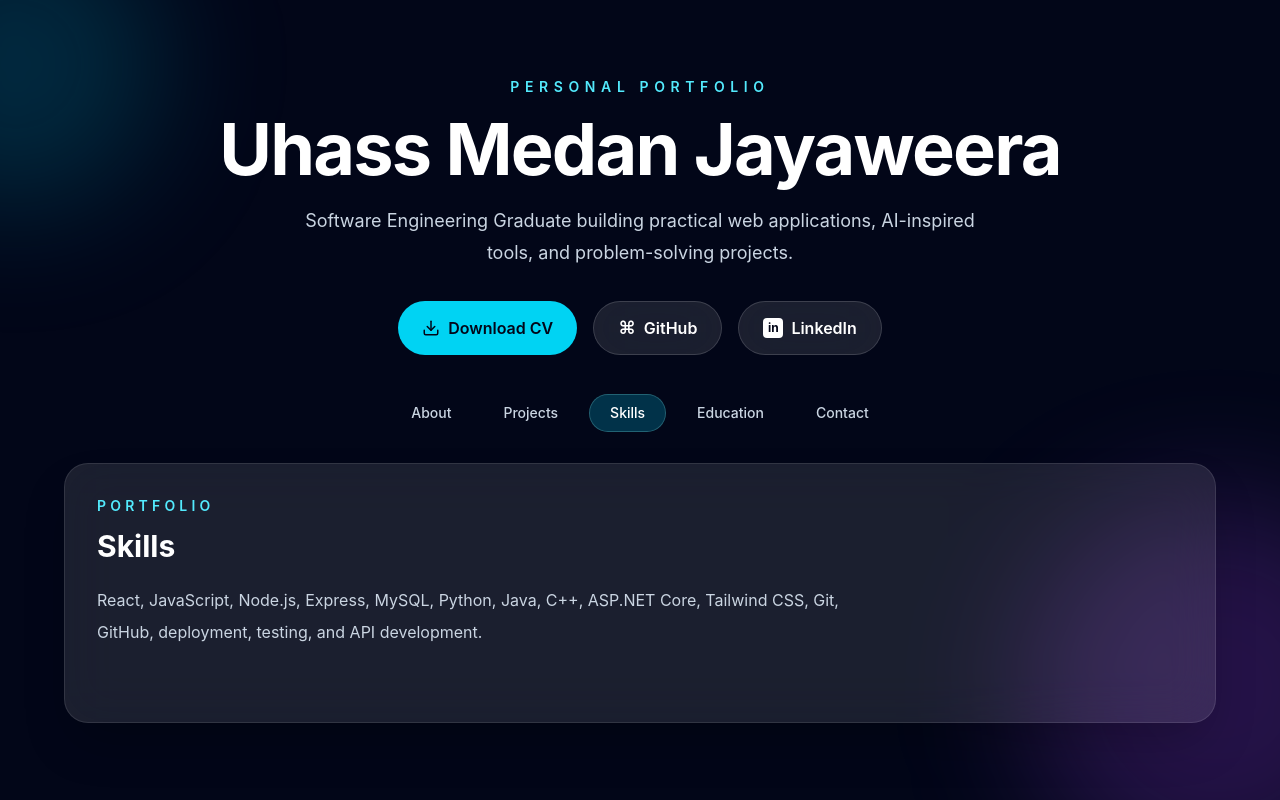
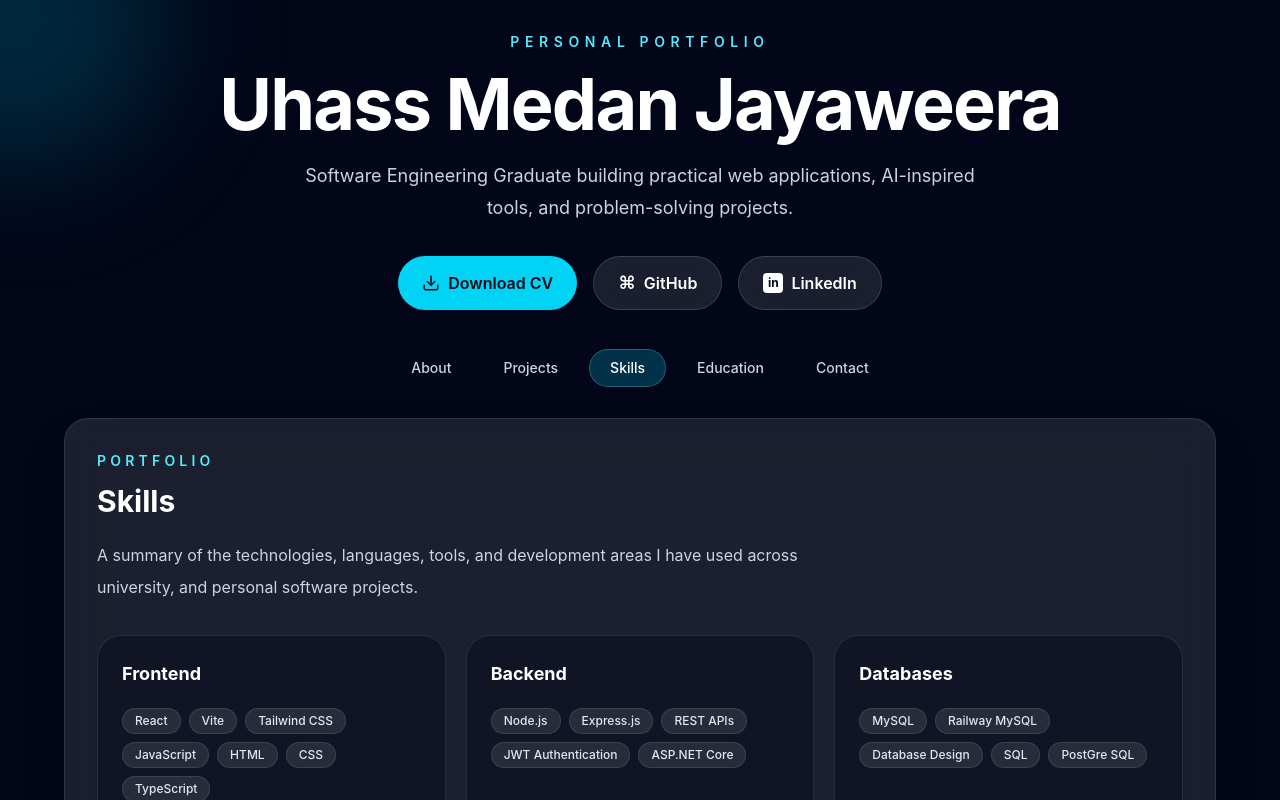
Before and after one commit to uhazzz03/uhass-Portfolio, a React (Vite) app: page / in a window 1280 px wide. Both pictures are taken after a click on the button "Skills". Shown: the top 800 px of the page. Built offline with nearby package versions, Linux system fonts and the light colour scheme.

Commit message:
Added skills / needs to updated later on.

```diff
--- /dev/null
+++ b/src/components/SkillGroup.jsx
@@ -0,0 +1,20 @@
+function SkillGroup({ group }) {
+  return (
+    <div className="rounded-3xl border border-white/10 bg-slate-950/40 p-6 transition hover:-translate-y-1 hover:border-cyan-300/40 hover:bg-white/10">
+      <h3 className="text-lg font-bold text-white">{group.category}</h3>
+
+      <div className="mt-5 flex flex-wrap gap-2">
+        {group.skills.map((skill) => (
+          <span
+            key={skill}
+            className="rounded-full border border-white/10 bg-white/10 px-3 py-1 text-xs font-medium text-slate-200"
+          >
+            {skill}
+          </span>
+        ))}
+      </div>
+    </div>
+  );
+}
+
+export default SkillGroup;
--- a/src/components/TabContent.jsx
+++ b/src/components/TabContent.jsx
@@ -1,6 +1,8 @@
 import { AnimatePresence, motion } from "framer-motion";
 import { projects } from "../data/projects";
 import ProjectCard from "./ProjectCard";
+import { skillGroups } from "../data/skills";
+import SkillGroup from "./SkillGroup";
 
 const content = {
   about: {
@@ -18,7 +20,7 @@ const content = {
   },
   skills: {
     title: "Skills",
-    body: "React, JavaScript, Node.js, Express, MySQL, Python, Java, C++, ASP.NET Core, Tailwind CSS, Git, GitHub, deployment, testing, and API development.",
+    body: "A summary of the technologies, languages, tools, and development areas I have used across university, and personal software projects.",
   },
   education: {
     title: "Education",
@@ -66,10 +68,19 @@ function TabContent({ activeTab }) {
               ))}
             </div>
           )}
+
           {activeTab === "projects" && (
             <div className="mt-8 grid gap-5 md:grid-cols-2">
               {projects.map((project) => (
                 <ProjectCard key={project.title} project={project} />
+              ))}
+            </div>
+          )}
+
+          {activeTab === "skills" && (
+            <div className="mt-8 grid gap-5 md:grid-cols-2 lg:grid-cols-3">
+              {skillGroups.map((group) => (
+                <SkillGroup key={group.category} group={group} />
               ))}
             </div>
           )}
--- /dev/null
+++ b/src/data/skills.js
@@ -0,0 +1,30 @@
+export const skillGroups = [
+  {
+    category: "Frontend",
+    skills: ["React", "Vite", "Tailwind CSS", "JavaScript", "HTML", "CSS", "TypeScript"],
+  },
+  {
+    category: "Backend",
+    skills: ["Node.js", "Express.js", "REST APIs", "JWT Authentication", "ASP.NET Core"],
+  },
+  {
+    category: "Databases",
+    skills: ["MySQL", "Railway MySQL", "Database Design", "SQL", "PostGre SQL"],
+  },
+  {
+    category: "Programming Languages",
+    skills: ["JavaScript", "Python", "Java", "C", "C++", "C#"],
+  },
+  {
+    category: "Testing & Tools",
+    skills: ["Postman", "Jest", "Supertest", "Git", "GitHub", "VS Code"],
+  },
+  {
+    category: "Deployment",
+    skills: ["Vercel", "Render", "Railway", "Streamlit Cloud"],
+  },
+  {
+    category: "AI / Data",
+    skills: ["Python", "Pandas", "Spotify API", "AI Fundamentals", "Data Analysis"],
+  },
+];
```
